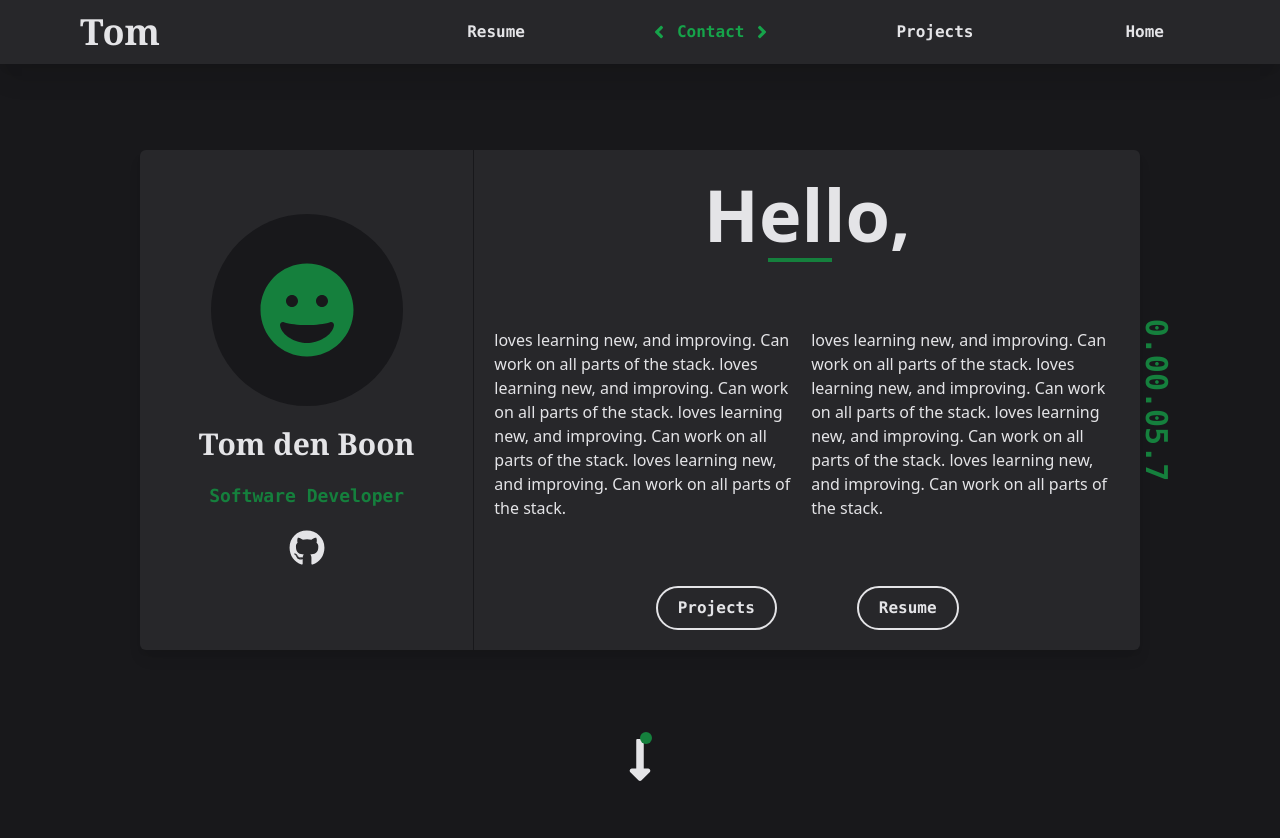
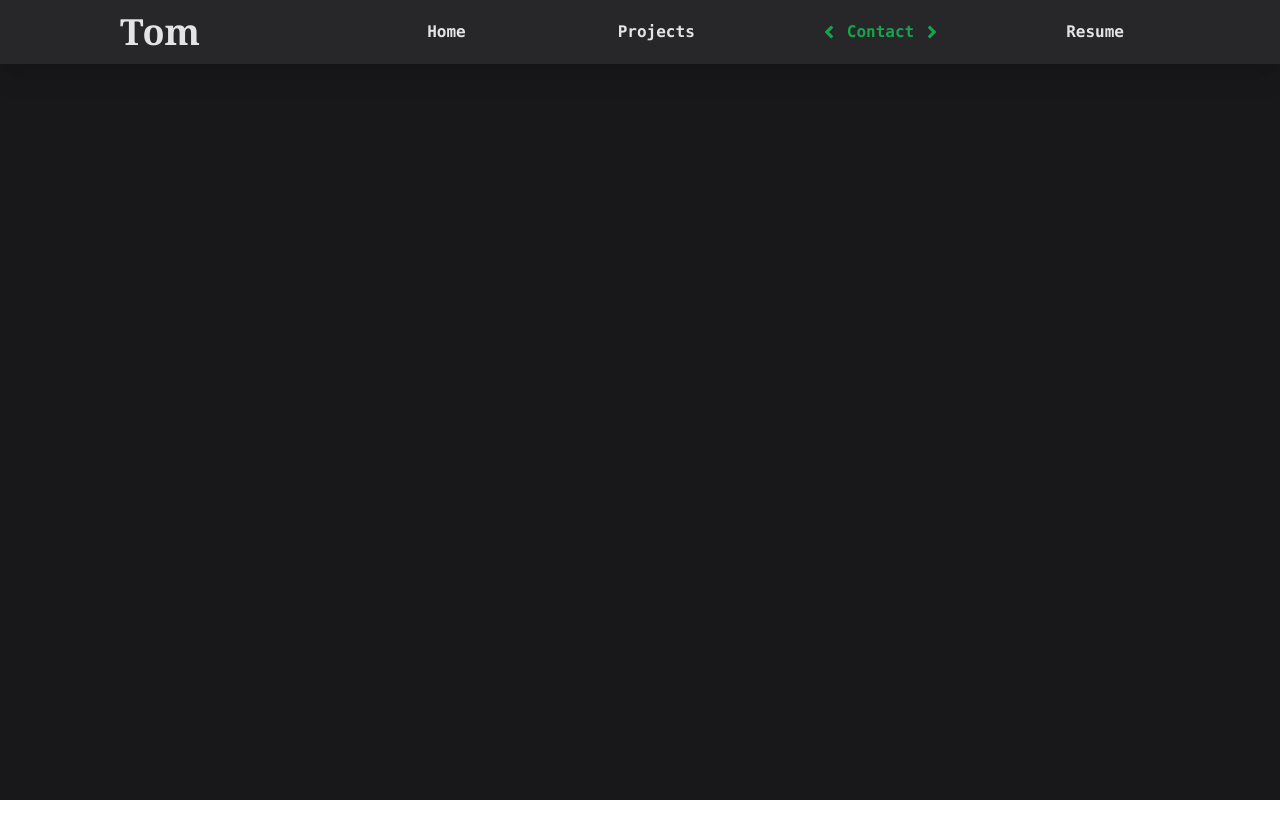
Before and after one commit to tomdenboon/portfolio-v1, a React (Create React App) app: page /contact in a window 1280 px wide. Shown: the top 838 px of the page. After the commit the page ends 800 px from the top, so only its background shows below. Built offline with nearby package versions, Linux system fonts and the light colour scheme.

Commit message:
Working buttons and links

```diff
--- a/src/App.js
+++ b/src/App.js
@@ -1,11 +1,12 @@
 import React from 'react';
-import Home from './components/Home';
 import Navbar from './components/Navbar';
 import {
   BrowserRouter as Router,
   Switch,
   Route,
 } from "react-router-dom";
+import Home from './components/Home';
+import Projects from './components/Projects';
 
 function App() {
   return (
@@ -13,8 +14,14 @@ function App() {
       <div className="flex flex-col">
         <Navbar />
         <Switch>
-          <Route path="/">
+          <Route exact path="/">
             <Home />
+          </Route>
+          <Route path="/projects">
+            <Projects />
+          </Route>
+          <Route path="/contact">
+            <Projects />
           </Route>
         </Switch>
       </div>
--- a/src/components/CustomButton1.js
+++ b/src/components/CustomButton1.js
@@ -2,7 +2,7 @@ import React from 'react';
 
 function CustomButton1(props) {
     return (
-        <div className="flex items-center justify-center mx-10 px-5 py-2 rounded-3xl font-mono font-black text-md
+        <div className="flex items-center justify-center mr-10 px-5 py-2 rounded-3xl font-mono font-black text-lg
         border-2 border-gray-200 text-gray-200 hover:text-gray-200 hover:bg-green-700 hover:border-opacity-0
         transition-all ease--out duration-300 cursor-pointer select-none">
             {props.content}
--- a/src/components/Home.js
+++ b/src/components/Home.js
@@ -1,15 +1,22 @@
-import React from 'react';
+import React, { useRef } from 'react';
 import PersonCard from "./PersonCard";
 import BottomArrow from "./BottomArrow";
 
 function Home() {
+    const myRef = useRef(null)
+    const executeScroll = () => {
+        console.log("clickclak")
+        myRef.current.scrollIntoView({ behavior: 'smooth'})
+    }
     return (
         <div className="flex flex-col">
             <div className="w-full h-screen justify-center items-center flex flex-col bg-gray-900">
                 <PersonCard />
-                <BottomArrow />
+                <button onClick={executeScroll}>
+                    <BottomArrow/>
+                </button>
             </div>
-            <div className="w-full h-screen bg-gray-900">
+            <div className="w-full h-screen bg-gray-900" ref={myRef}>
             </div>
         </div>
      );
--- a/src/components/Navbar.js
+++ b/src/components/Navbar.js
@@ -3,15 +3,15 @@ import NavbarItem from './NavbarItem';
 
 function Navbar() {
     return (
-        <div className="text-gray-200 font-semibold font-mono top-0 left-0 flex w-full h-16 absolute bg-gray-800 justify-between items-center px-10 shadow-xl">
+        <div className="text-gray-200 font-semibold font-mono top-0 left-0 flex w-full h-16 absolute bg-gray-800 justify-between items-center px-20 shadow-xl">
             <div className="text-4xl font-serif font-bold cursor-pointer mx-10">
                 Tom
             </div>
             <div className="flex items-center">
+                <NavbarItem routeName="/">Home</NavbarItem>
+                <NavbarItem routeName="/projects">Projects</NavbarItem>
+                <NavbarItem routeName="/contact">Contact</NavbarItem>
                 <NavbarItem routeName="/resume">Resume</NavbarItem>
-                <NavbarItem routeName="/contact">Contact</NavbarItem>
-                <NavbarItem routeName="/projects">Projects</NavbarItem>
-                <NavbarItem routeName="/">Home</NavbarItem>
             </div>
         </div>
         );
--- a/src/components/PersonCard.js
+++ b/src/components/PersonCard.js
@@ -3,6 +3,8 @@ import { useSelector } from 'react-redux';
 import CustomButton1 from './CustomButton1';
 import { formatTime } from '../utils'
 import { FaGrin, FaGrinWink, FaGithub } from 'react-icons/fa'
+import { Link } from 'react-router-dom'
+
 
 function PersonCard() {
     const [isHoveredSmiley, setIsHoveredSmiley] = useState(false);
@@ -25,9 +27,11 @@ function PersonCard() {
                 <div className="text-lg text-green-700 font-mono font-black mt-5">
                     Software Developer
                 </div>
-                <div className="flex mt-5 text-4xl hover:text-gray-400 cursor-pointer select-none">
-                    <FaGithub />
-                </div>
+                <a href="https://github.com/tomdenboon" target="_blank" rel="noreferrer">
+                    <div className="flex mt-5 text-4xl hover:text-gray-400 cursor-pointer select-none">
+                        <FaGithub />
+                    </div>
+                </a>
             </div>
             <div className="relative w-2/3 h-full flex flex-col justify-between items-center p-5">
                 <div className="flex flex-col text-7xl font-bold pt-2">
@@ -49,8 +53,12 @@ function PersonCard() {
                     </div>
                 </div>
                 <div className="flex">
-                    <CustomButton1 content="Projects"/>
-                    <CustomButton1 content="Resume"/>
+                    <Link to="/project">
+                        <CustomButton1 content="Projects"/>
+                    </Link>
+                    <Link to="/resume">
+                        <CustomButton1 content="Resume"/>
+                    </Link>
                 </div>
                 <div className="flex transform translate-x-1/2 translate-y-1/2 rotate-90 -right-4 bottom-1/2 absolute text-green-700 font-bold font-mono text-3xl select-none">
                     {formatTime(timer.time)}
--- /dev/null
+++ b/src/components/Projects.js
@@ -0,0 +1,9 @@
+function Projects() {
+    return (
+        <div className="h-screen w-full bg-gray-900">
+        </div>
+    );
+}
+
+
+export default Projects;
```
